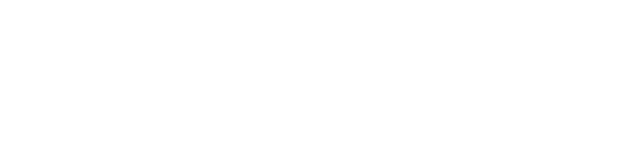
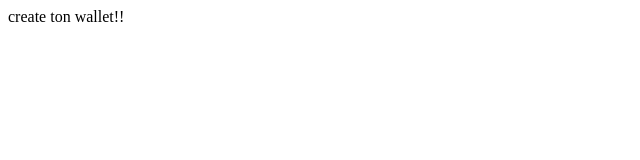
Before and after one commit to anlia260/mutichain_wallet, a plain HTML site: page index.html in a window 1280 px wide. Shown: the whole page, without its empty margins (0-640 px from the left). Drawn offline with Linux system fonts and the light colour scheme.

Commit message:
chore: update

```diff
--- a/index.html
+++ b/index.html
@@ -8,7 +8,7 @@
 </head>
 
 <body>
-
+    create ton wallet!!
 </body>
 
 <script src="dsbridge.js"> </script>
```
